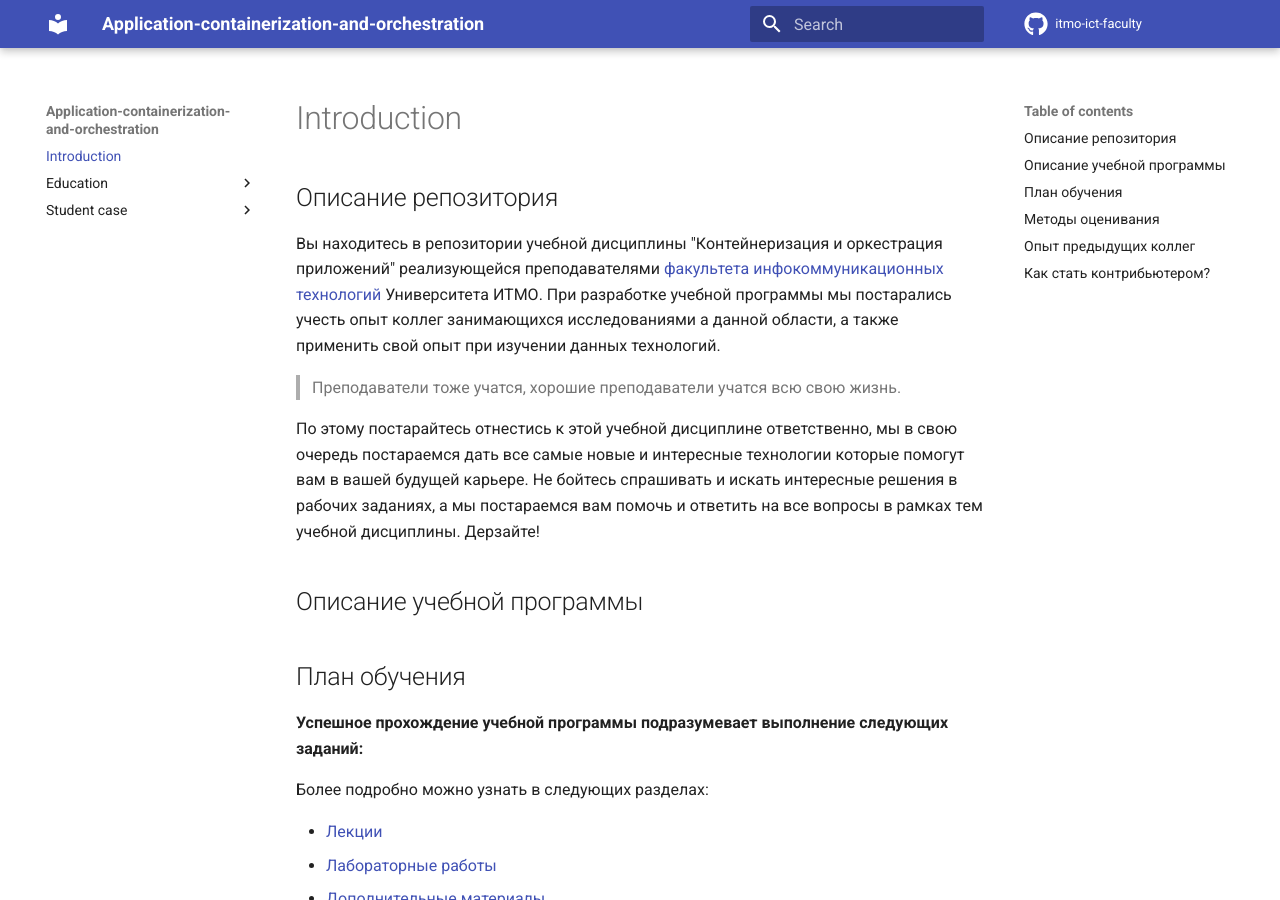
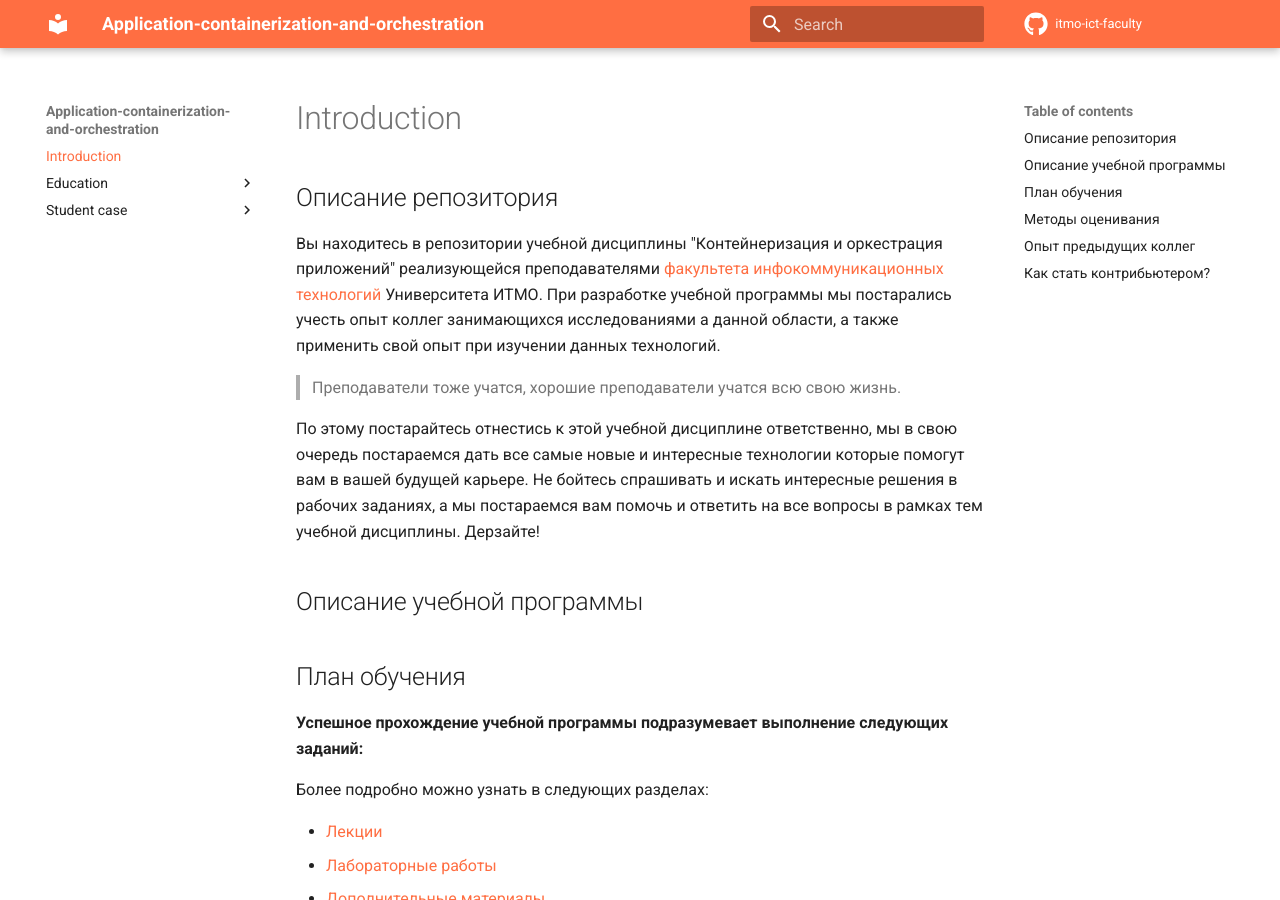
Before and after one commit to itmo-ict-faculty/application-containerization-and-orchestration, an MkDocs documentation site: the page built from docs/index.md, in a window 1280 px wide and 900 px high. Built offline with MkDocs 1.6.1 and Material for MkDocs 9.7.7, drawn with Linux system fonts in a browser that asks for light colours; comment, search, counter and statistics services are not loaded.

Commit message:
Updated color

```diff
--- a/mkdocs.yml
+++ b/mkdocs.yml
@@ -5,8 +5,7 @@ theme:
   name: material
   palette:
     - scheme: default
-      primary: deepOrange
-      secondary: orange
+      primary: deep orange
     #   toggle:
     #     icon: material/weather-sunny
     #     name: Switch to dark mode
```
